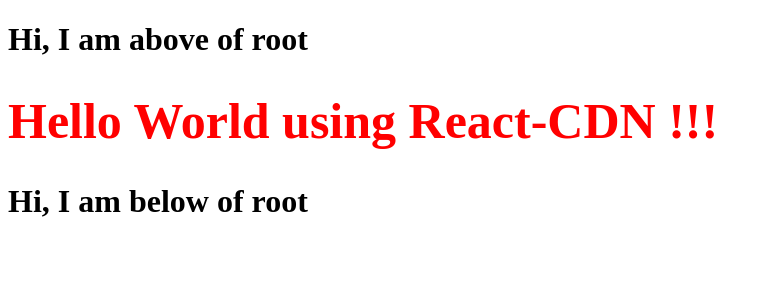
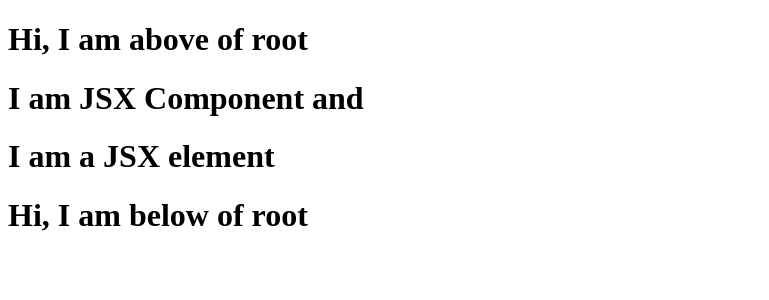
Before and after one commit to ShivaKeerthi0/react, a React (Vite) app: page / in a window 1280 px wide. Shown: the top 300 px of the page, without its empty margins (0-769 px from the left). Built offline with nearby package versions, Linux system fonts and the light colour scheme.

Commit message:
Adds Reacts Components

```diff
--- a/App.js
+++ b/App.js
@@ -29,4 +29,69 @@
 // Render elements inside DOM root
 
 const root = ReactDOM.createRoot(document.getElementById("root"));
-root.render(heading);
+
+// JSX heading
+const jsxHeading = <h1 id = "heading">This is JSX Heading!!!</h1>
+
+
+// React Component
+
+const HeadingComponent = () => {
+    return <h1 id = "heading"> This is a functional Component</h1>
+}
+
+// Component Composition  ---- Rendering Component inside Component
+
+const ComponentOne = () =>{
+
+    return (
+        <div id= "component-1">
+            <h1>This is Component One - 1</h1>
+        </div>
+    );
+
+}
+
+
+const ComponentTwo = () =>{
+    return (
+        <div id= "component-2">
+            <ComponentOne/>
+            <h1>I have a component and a heading!!!</h1>
+        </div>
+    );
+}
+
+
+// Injecting JS ins JSX
+
+const ComponentThree = () =>{
+    return (
+        <div>
+            <h1>I am injecting JS in JSX using {100 + 200 }</h1>
+        </div>
+    );
+}
+
+// Injecting JSX element in JSX Component
+
+
+const jsxelement = (
+    <h1>I am a JSX element</h1>
+)
+
+
+const JsxComponent = () =>{
+    return (
+        <div>
+            <h1>I am JSX Component and </h1>
+            <div>
+                {jsxelement}
+            </div>
+        </div>
+
+    );
+
+}
+
+root.render(<JsxComponent/>);
--- a/package.json
+++ b/package.json
@@ -3,6 +3,8 @@
   "version": "1.0.0",
   "description": "It's a react app",
   "scripts": {
+    "start" : "parcel index.html",
+    "build" : "parcel build index.html",
     "test": "jest"
   },
   "repository": {
```
